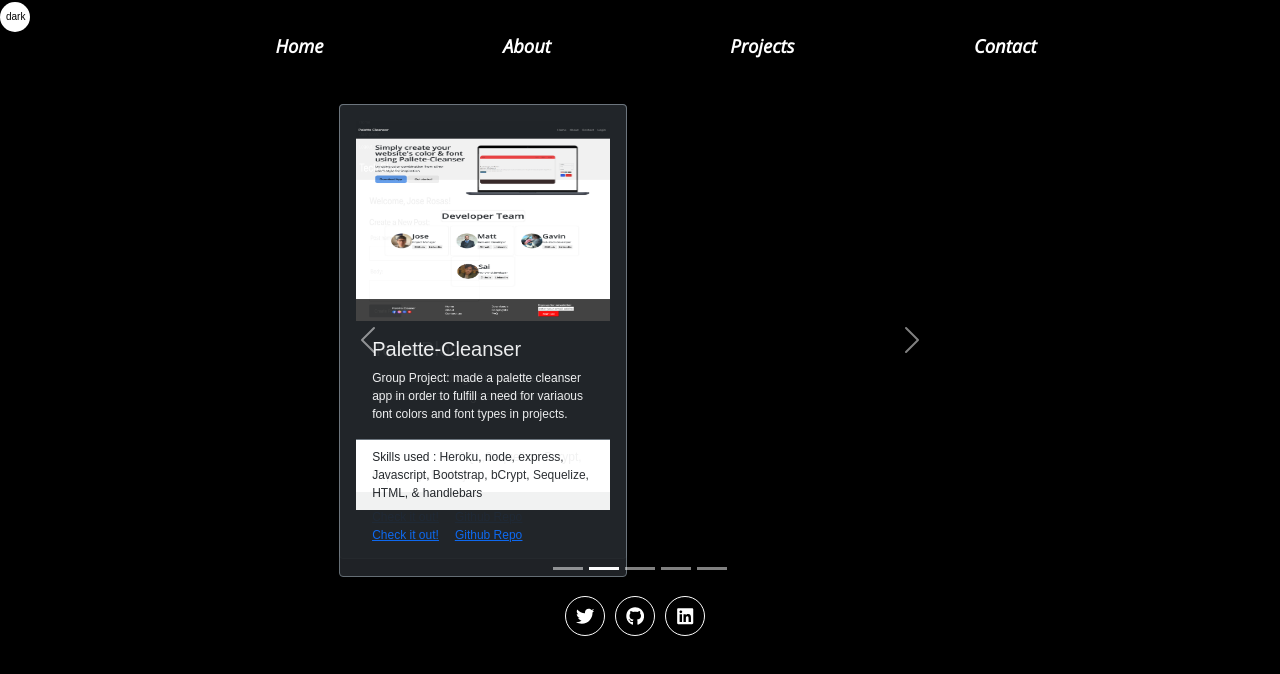
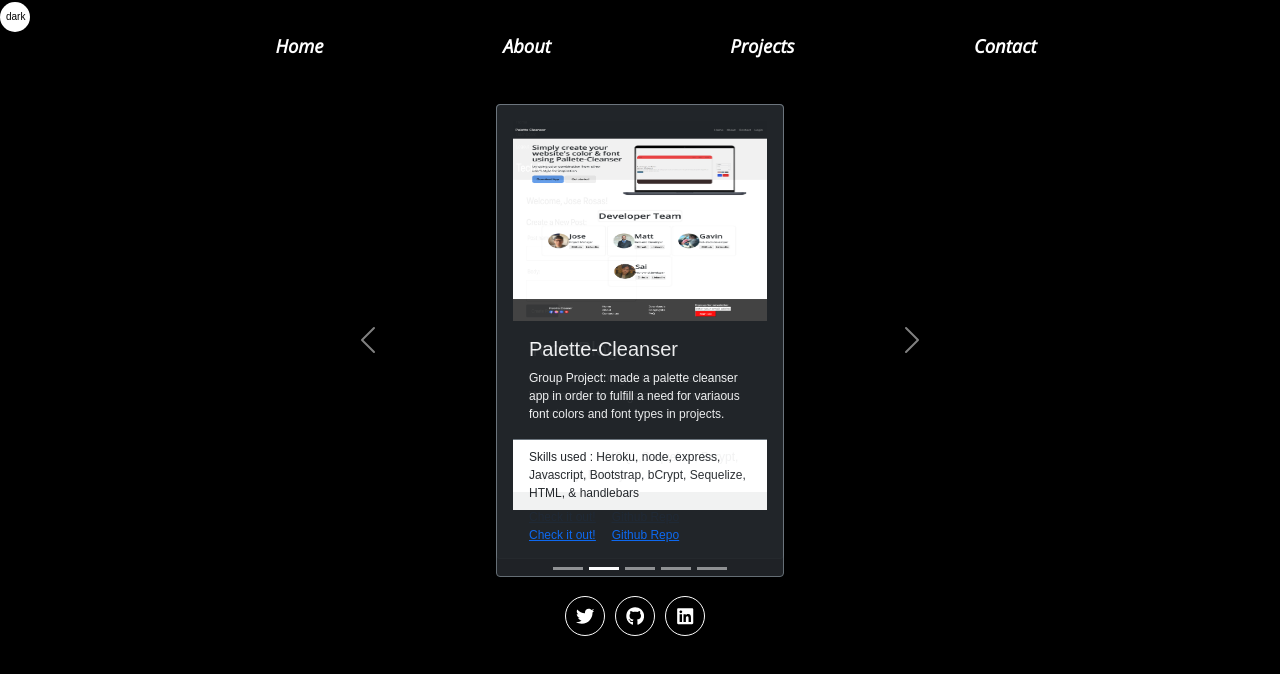
Before and after one commit to josejrrosas/React-Portfolio, a React (Create React App) app: page /projects in a window 1280 px wide. Shown: the top 674 px of the page. Built offline with nearby package versions, Linux system fonts and the light colour scheme.

Commit message:
centered carousel

```diff
--- a/src/components/Card.js
+++ b/src/components/Card.js
@@ -9,7 +9,7 @@ const CardComp = ({
   return (
     <StyledCard>
       <Card
-        className="p-3"
+        className="p-3 m-auto"
         border="secondary"
         bg="dark"
         style={{ width: "18rem", height: "fit-content" }}
```
